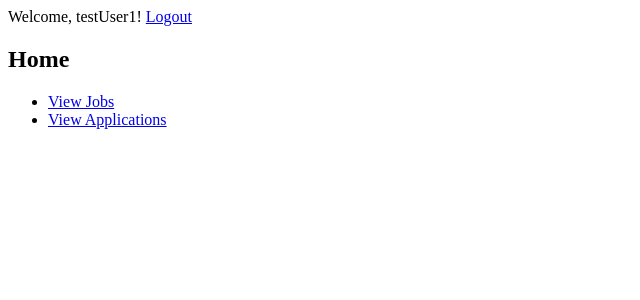
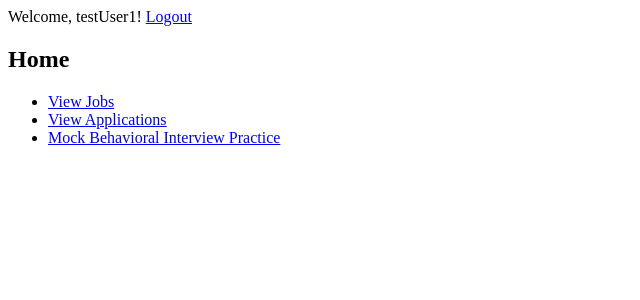
Before and after one commit to yvonnecheng0/final_project, a Flask app: page / in a window 1280 px wide. Shown: the top 300 px of the page, without its empty margins (0-640 px from the left). Run offline with Flask 3, Linux system fonts and the light colour scheme; a user stored in the database is signed in.

Commit message:
trying to add chat feature

```diff
--- a/templates/user_home.html
+++ b/templates/user_home.html
@@ -7,5 +7,6 @@
     <ul>
         <li><a href="{{ url_for('display_jobs') }}">View Jobs</a></li>
         <li><a href="{{ url_for('show_applications') }}">View Applications</a></li>
+        <li><a href="{{ url_for('chat') }}">Mock Behavioral Interview Practice</a></li> <!-- Add this line -->
     </ul>
 {% endblock %}
```
